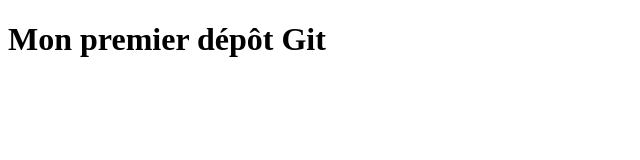
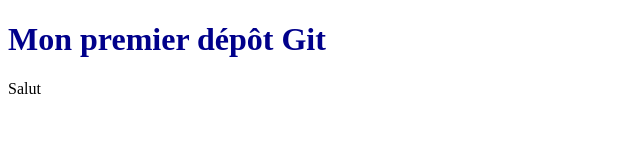
Before and after one commit to jasonotino-hub/testttttt, a plain HTML site: page index.html in a window 1280 px wide. Shown: the whole page, without its empty margins (0-640 px from the left). Drawn offline with Linux system fonts and the light colour scheme.

Commit message:
Ajout css et Salut

```diff
--- a/index.html
+++ b/index.html
@@ -2,9 +2,11 @@
 <html lang="fr">
 <head>
  <meta charset="UTF-8">
+ <link href="style.css" rel="stylesheet" />
  <title>Mon premier dépôt</title>
 </head>
 <body>
  <h1>Mon premier dépôt Git</h1>
+ <p>Salut</p>
 </body>
 </html>
--- /dev/null
+++ b/style.css
@@ -0,0 +1,3 @@
+h1 {
+    color: darkblue;
+}
```
